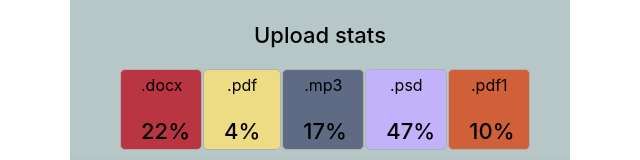
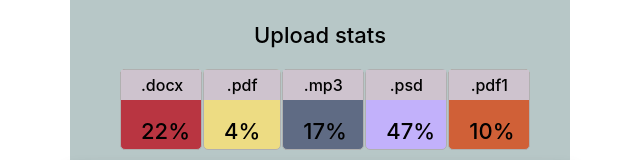
Before and after one commit to smiadv2022/goit-react-hw-01-componentsv1, a React (Create React App) app: page / in a window 1280 px wide. Shown: the part 388-548 px from the top of the page, without its empty margins (320-960 px from the left). Built offline with nearby package versions, Linux system fonts and the light colour scheme.

Commit message:
Update Statistics.module.css

```diff
--- a/src/components/statistic/Statistics.module.css
+++ b/src/components/statistic/Statistics.module.css
@@ -49,6 +49,7 @@
   gap: 5px;
   width: calc(100% / 5);
   border: 0.5px solid #b0b0b0;
+
   border-radius: 5px;
   background-color: rgb(184, 237, 237);
 }
@@ -58,10 +59,11 @@
     rgba(0, 0, 0, 0.08) 0px 0px 0px 1px;
 }
 .label {
-  font-weight: 400;
+  font-weight: 500;
   font-size: 16px;
   line-height: 20px;
   padding: 5px 20px;
+  background: rgb(206, 195, 206);
 }
 .percentage {
   font-weight: 500;
```
